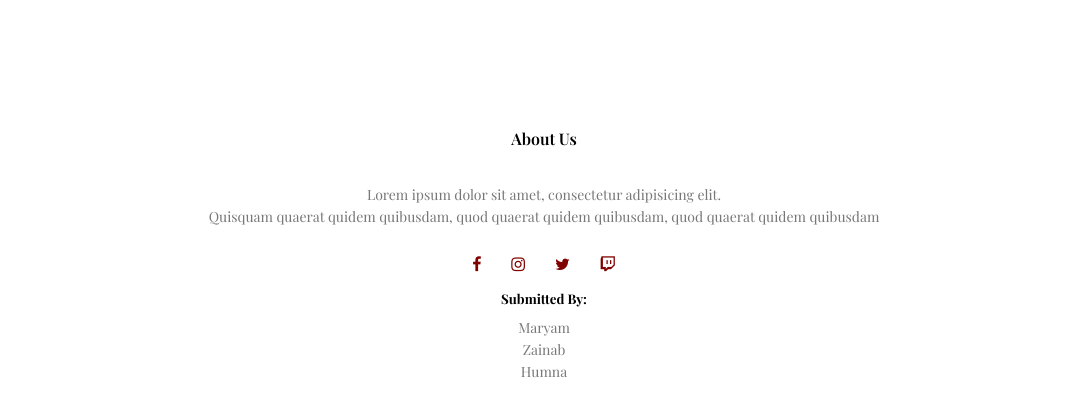
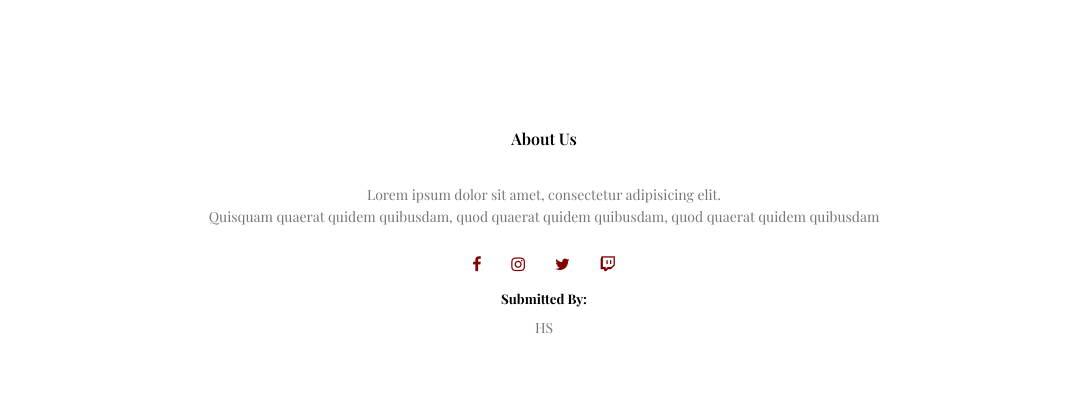
Before and after one commit to hashirsajid58200p/crown-palace-frontend, a plain HTML site: page index.html in a window 1280 px wide. Shown: the part 3732-4149 px from the top of the page, without its empty margins (96-1183 px from the left). After the commit the page ends 4111 px from the top, so only its background shows below. Drawn offline with nearby package versions, Linux system fonts and the light colour scheme; a web font is replaced by a local one.

Commit message:
Update index.html

```diff
--- a/index.html
+++ b/index.html
@@ -157,7 +157,7 @@
         <i class="fa fa-twitch"></i>
     </div>
     <h5>Submitted By:</h5>
-    <p>Maryam <br>Zainab <br>Humna</p>
+    <p>HS</p>
 </section>
 
 
```
